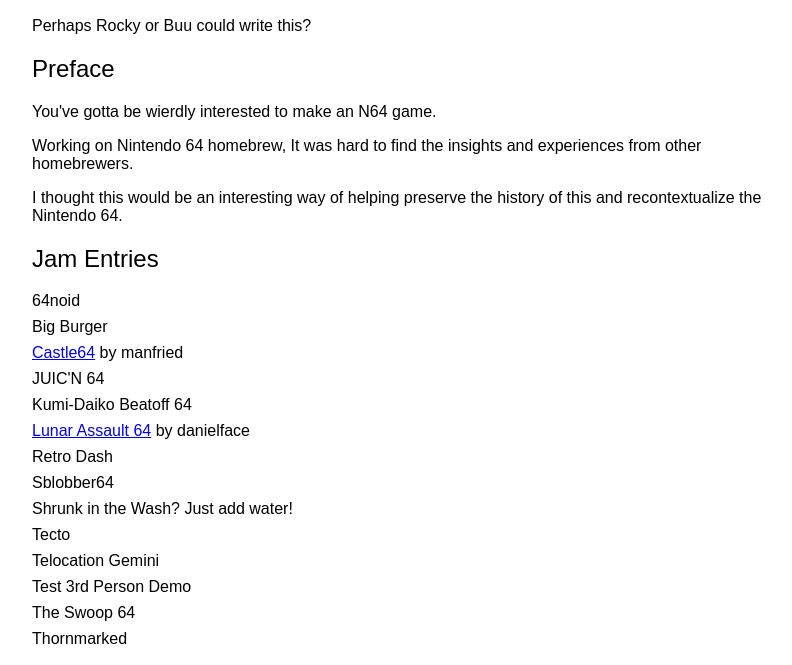
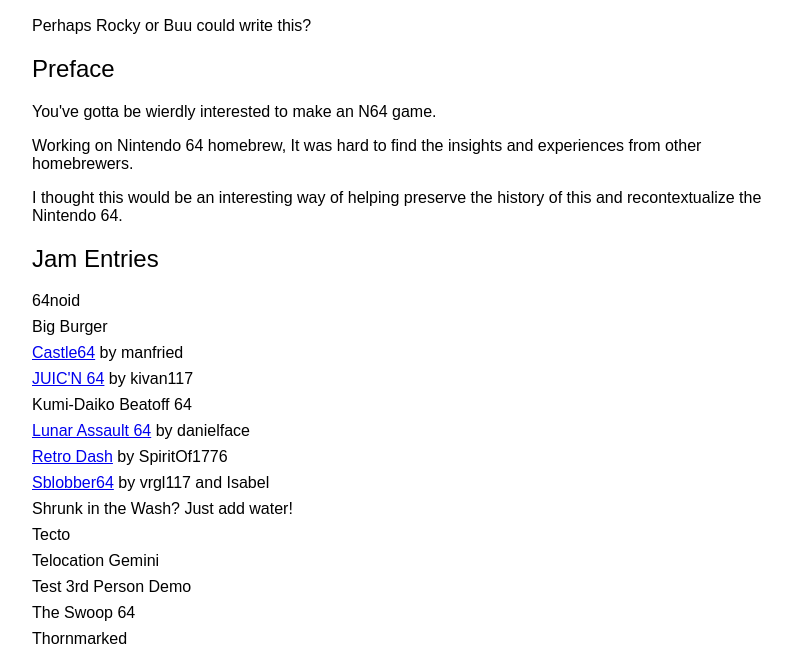
Before and after one commit to danbolt/n64-jam-interviews, a plain HTML site: page index.html in a window 1280 px wide. Shown: the part 111-776 px from the top of the page, without its empty margins (224-1016 px from the left). Drawn offline with Linux system fonts and the light colour scheme.

```diff
--- a/index.html
+++ b/index.html
@@ -22,11 +22,11 @@
 	<p class="entry">64noid</p>
 	<p class="entry">Big Burger</p>
 	<p class="entry"><a href="castle.html">Castle64</a> by manfried</p>
-	<p class="entry">JUIC'N 64</p>
+	<p class="entry"><a href="juicn.html">JUIC'N 64</a> by kivan117</p>
 	<p class="entry">Kumi-Daiko Beatoff 64</p>
 	<p class="entry"><a href="lunar.html">Lunar Assault 64</a> by danielface</p>
-	<p class="entry">Retro Dash</p>
-	<p class="entry">Sblobber64</p>
+	<p class="entry"><a href="retro.html">Retro Dash</a> by SpiritOf1776</p>
+	<p class="entry"><a href="sblobber.html">Sblobber64</a> by vrgl117 and Isabel</p>
 	<p class="entry">Shrunk in the Wash? Just add water!</p>
 	<p class="entry">Tecto</p>
 	<p class="entry">Telocation Gemini</p>
```
Also changed, not shown: juicn.html (+5 -0 lines), lunar.html (+3 -3 lines), retro.html (+5 -0 lines), sblobber.html (+5 -0 lines).
